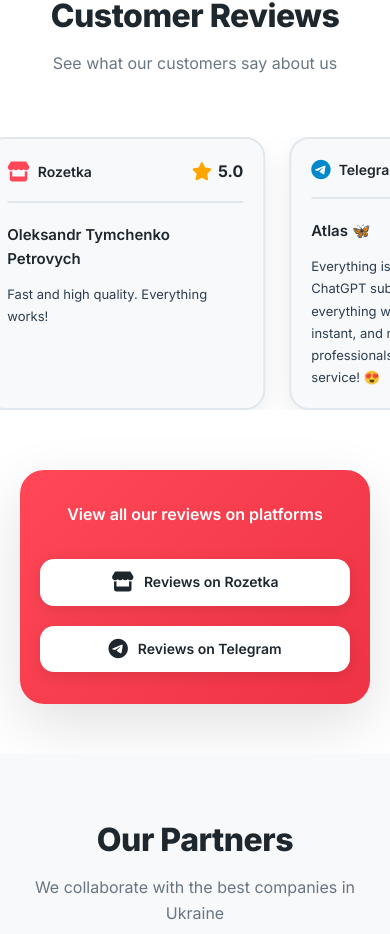
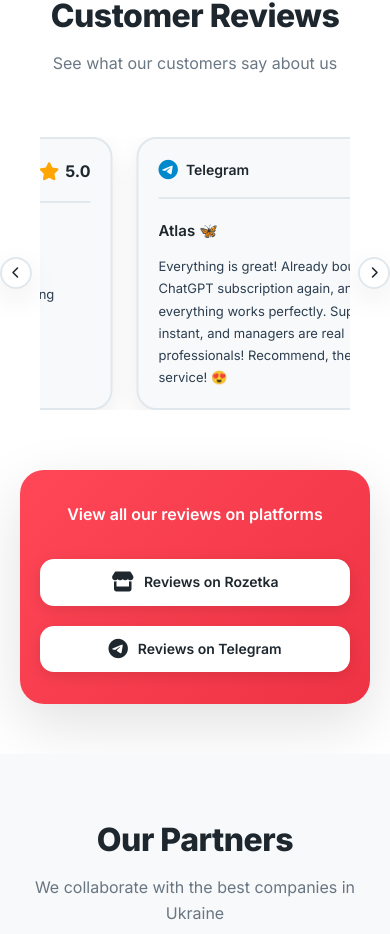
Before and after one commit to Kybikov/wtmelon, a Vue app: page / in a window 390 px wide. Shown: the part 10379-11313 px from the top of the page. Built offline with nearby package versions, Linux system fonts and the light colour scheme; the HTML template or start-up script is replaced by a standard one.

Commit message:
Updated style.css

```diff
--- a/src/components/Reviews.vue
+++ b/src/components/Reviews.vue
@@ -5,8 +5,27 @@
       <p class="subtitle">{{ t('reviews.subtitle') }}</p>
     </div>
 
-    <div class="reviews-carousel">
-      <div class="reviews-track">
+    <div class="reviews-carousel-wrapper">
+      <button
+        class="carousel-btn carousel-btn-prev"
+        @click="scrollLeft"
+        aria-label="Previous reviews"
+      >
+        <i class="fa-solid fa-chevron-left"></i>
+      </button>
+
+      <div
+        ref="carouselRef"
+        class="reviews-carousel"
+        @mousedown="startDrag"
+        @mousemove="drag"
+        @mouseup="endDrag"
+        @mouseleave="endDrag"
+        @touchstart="startDrag"
+        @touchmove="drag"
+        @touchend="endDrag"
+      >
+        <div class="reviews-track" :style="trackStyle">
           <div
             v-for="(review, index) in duplicatedReviews"
             :key="`review-${index}`"
@@ -29,6 +48,15 @@
             </div>
           </div>
         </div>
+      </div>
+
+      <button
+        class="carousel-btn carousel-btn-next"
+        @click="scrollRight"
+        aria-label="Next reviews"
+      >
+        <i class="fa-solid fa-chevron-right"></i>
+      </button>
     </div>
 
     <div class="container">
@@ -60,7 +88,7 @@
 </template>
 
 <script>
-import { computed, ref, watch } from 'vue'
+import { computed, ref, watch, onMounted, onUnmounted } from 'vue'
 import { useLocale } from '../composables/useLocale'
 
 export default {
@@ -68,6 +96,13 @@
   setup() {
     const { t, locale } = useLocale()
     const reviewItems = ref([])
+    const carouselRef = ref(null)
+    const scrollPosition = ref(0)
+    const isDragging = ref(false)
+    const startX = ref(0)
+    const scrollLeft = ref(0)
+    const isAutoScrolling = ref(true)
+    const animationFrame = ref(null)
 
     const loadReviews = async () => {
       try {
@@ -89,7 +124,95 @@
       return [...items, ...items, ...items]
     })
 
-    return { t, duplicatedReviews }
+    const trackStyle = computed(() => ({
+      transform: `translateX(${scrollPosition.value}px)`
+    }))
+
+    const autoScroll = () => {
+      if (!isAutoScrolling.value || !carouselRef.value) return
+
+      scrollPosition.value -= 0.5
+
+      const track = carouselRef.value.querySelector('.reviews-track')
+      if (track) {
+        const trackWidth = track.scrollWidth / 3
+        if (Math.abs(scrollPosition.value) >= trackWidth) {
+          scrollPosition.value = 0
+        }
+      }
+
+      animationFrame.value = requestAnimationFrame(autoScroll)
+    }
+
+    const scrollLeftBtn = () => {
+      isAutoScrolling.value = false
+      scrollPosition.value += 424
+      setTimeout(() => {
+        isAutoScrolling.value = true
+        autoScroll()
+      }, 3000)
+    }
+
+    const scrollRightBtn = () => {
+      isAutoScrolling.value = false
+      scrollPosition.value -= 424
+      setTimeout(() => {
+        isAutoScrolling.value = true
+        autoScroll()
+      }, 3000)
+    }
+
+    const startDrag = (e) => {
+      isDragging.value = true
+      isAutoScrolling.value = false
+      startX.value = e.type.includes('mouse') ? e.pageX : e.touches[0].pageX
+      scrollLeft.value = scrollPosition.value
+      if (carouselRef.value) {
+        carouselRef.value.style.cursor = 'grabbing'
+      }
+    }
+
+    const drag = (e) => {
+      if (!isDragging.value) return
+      e.preventDefault()
+      const x = e.type.includes('mouse') ? e.pageX : e.touches[0].pageX
+      const walk = (x - startX.value) * 1.5
+      scrollPosition.value = scrollLeft.value + walk
+    }
+
+    const endDrag = () => {
+      if (!isDragging.value) return
+      isDragging.value = false
+      if (carouselRef.value) {
+        carouselRef.value.style.cursor = 'grab'
+      }
+      setTimeout(() => {
+        isAutoScrolling.value = true
+        autoScroll()
+      }, 3000)
+    }
+
+    onMounted(() => {
+      autoScroll()
+    })
+
+    onUnmounted(() => {
+      if (animationFrame.value) {
+        cancelAnimationFrame(animationFrame.value)
+      }
+    })
+
+    return {
+      t,
+      duplicatedReviews,
+      carouselRef,
+      trackStyle,
+      scrollLeft: scrollLeftBtn,
+      scrollRight: scrollRightBtn,
+      startDrag,
+      drag,
+      endDrag
+    }
   }
 }
 </script>
--- a/src/style.css
+++ b/src/style.css
@@ -1078,31 +1078,65 @@
   padding: 0 20px;
 }
 
+.reviews-carousel-wrapper {
+  position: relative;
+  max-width: 1400px;
+  margin: 0 auto 60px;
+  padding: 0 60px;
+}
+
+.carousel-btn {
+  position: absolute;
+  top: 50%;
+  transform: translateY(-50%);
+  width: 50px;
+  height: 50px;
+  border-radius: 50%;
+  background: white;
+  border: 2px solid var(--border-color);
+  color: var(--dark-color);
+  font-size: 20px;
+  cursor: pointer;
+  transition: all 0.3s ease;
+  z-index: 10;
+  display: flex;
+  align-items: center;
+  justify-content: center;
+  box-shadow: var(--shadow);
+}
+
+.carousel-btn:hover {
+  background: var(--primary-color);
+  color: white;
+  border-color: var(--primary-color);
+  transform: translateY(-50%) scale(1.1);
+}
+
+.carousel-btn-prev {
+  left: 0;
+}
+
+.carousel-btn-next {
+  right: 0;
+}
+
 .reviews-carousel {
   width: 100%;
   overflow: hidden;
-  margin-bottom: 60px;
   position: relative;
+  cursor: grab;
+  user-select: none;
+}
+
+.reviews-carousel:active {
+  cursor: grabbing;
 }
 
 .reviews-track {
   display: flex;
   gap: 24px;
-  animation: scrollReviews 60s linear infinite;
   will-change: transform;
-}
-
-@keyframes scrollReviews {
-  0% {
-    transform: translateX(0);
-  }
-  100% {
-    transform: translateX(-33.333%);
-  }
-}
-
-.reviews-track:hover {
-  animation-play-state: paused;
+  transition: transform 0.1s linear;
 }
 
 .review-card {
@@ -1114,6 +1148,7 @@
   min-width: 400px;
   max-width: 400px;
   flex-shrink: 0;
+  pointer-events: none;
 }
 
 .review-header {
@@ -1990,6 +2025,18 @@
 
 .dark-theme .review-header {
   border-bottom-color: var(--dark-border);
+}
+
+.dark-theme .carousel-btn {
+  background: var(--bg-color);
+  border-color: var(--dark-border);
+  color: var(--text-color);
+}
+
+.dark-theme .carousel-btn:hover {
+  background: var(--primary-color);
+  color: white;
+  border-color: var(--primary-color);
 }
 
 .dark-theme .partners-section {
@@ -2352,6 +2399,16 @@
     grid-template-columns: 1fr;
   }
 
+  .reviews-carousel-wrapper {
+    padding: 0 50px;
+  }
+
+  .carousel-btn {
+    width: 40px;
+    height: 40px;
+    font-size: 16px;
+  }
+
   .review-card {
     min-width: 350px;
     max-width: 350px;
@@ -2578,6 +2635,16 @@
     padding: 60px 0;
   }
 
+  .reviews-carousel-wrapper {
+    padding: 0 45px;
+  }
+
+  .carousel-btn {
+    width: 36px;
+    height: 36px;
+    font-size: 14px;
+  }
+
   .review-card {
     min-width: 300px;
     max-width: 300px;
@@ -2627,6 +2694,16 @@
     padding: 50px 0;
   }
 
+  .reviews-carousel-wrapper {
+    padding: 0 40px;
+  }
+
+  .carousel-btn {
+    width: 32px;
+    height: 32px;
+    font-size: 12px;
+  }
+
   .review-card {
     min-width: 280px;
     max-width: 280px;
```
Lines whose indentation alone changed are shown as unchanged.
